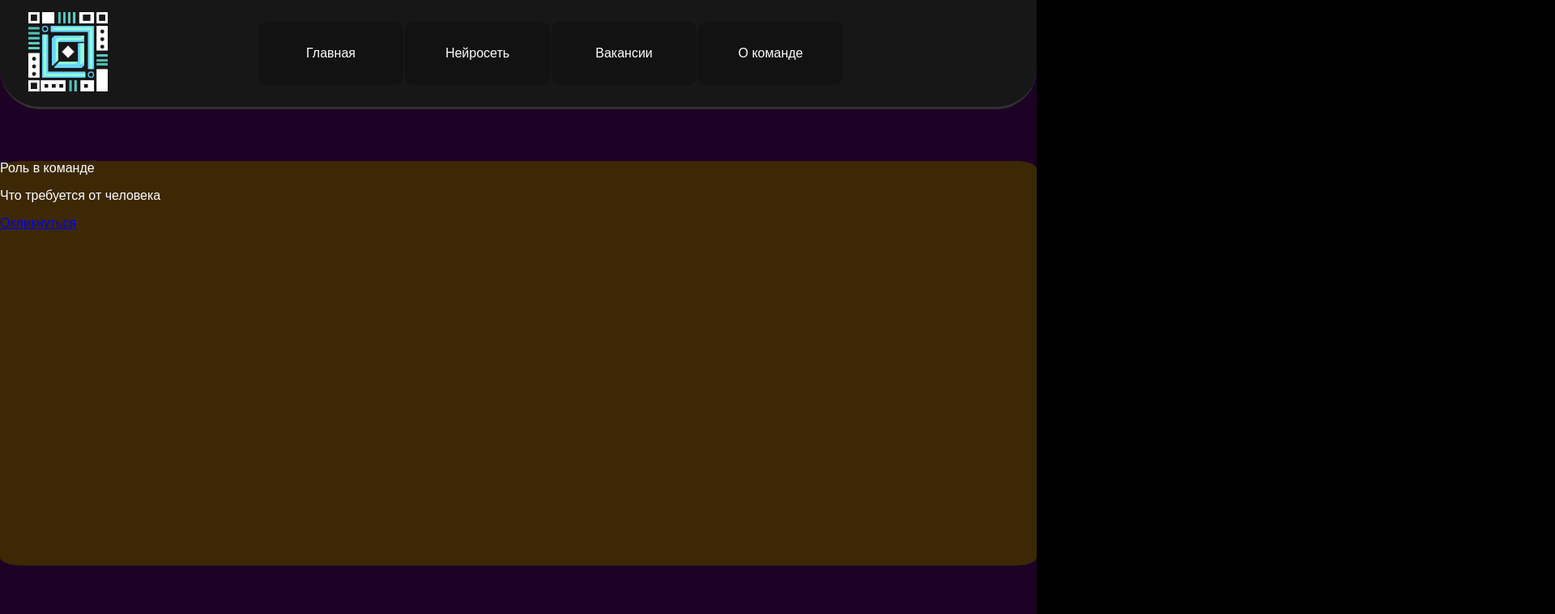
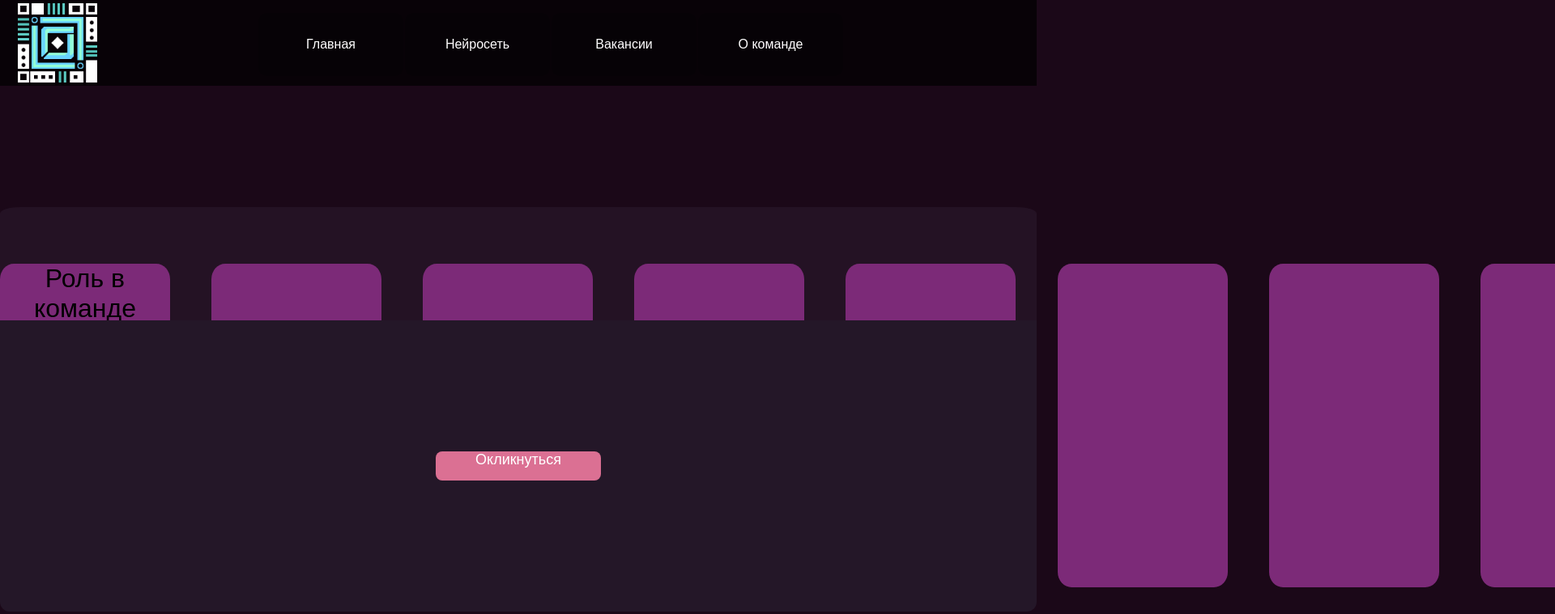
Before and after one commit to strixion/_web, a plain HTML site: page vacs.html in a window 1280 px wide. Shown: the top 759 px of the page at 81% size, 1920 px wide, since content can reach past the window. Drawn offline with nearby package versions, Linux system fonts and the light colour scheme.

Commit message:
Mo'coool

```diff
--- a/css/styles.css
+++ b/css/styles.css
@@ -15,9 +15,14 @@ body {
 html {
   scroll-behavior: smooth;
 }
-
+header {
+  top: 0;
+  width: 100%;
+  position: fixed;
+  z-index: 999;
+}
 nav {
-  background-color: rgba(0, 0, 0, 0.211);
+  background-color: rgba(0, 0, 0, 0.796);
   display: flex;
   align-items: center;
   justify-content: space-between;
--- a/css/vacs-styles.css
+++ b/css/vacs-styles.css
@@ -2,7 +2,7 @@ body {
   margin: 0;
   font-family: "Montserrat-Medium", "Arial", "sans-serif",
     "fonts/Montserrat-Medium.ttf";
-  background-color: #000;
+  background-color: #1b0818;
   color: #fff;
   overflow-x: hidden;
   font-family: Arial;
@@ -20,27 +20,25 @@ body::before {
   width: 100vw;
   height: 100vh;
   z-index: -1;
-  background-color: rgb(30, 2, 38);
+  background-color: #1b0818;
 }
 html {
   scroll-behavior: smooth;
 }
-
 header {
-  background-color: rgba(23, 23, 23, 1);
-  border-radius: 0px 0px 50px 50px;
-  padding: 15px;
-  z-index: 9999;
-  position: sticky;
   top: 0;
-  border-bottom-style: solid;
-  border-color: rgba(113, 113, 113, 0.3);
+  width: 100%;
+  position: fixed;
+  z-index: 999;
 }
-
 nav {
+  background-color: rgba(0, 0, 0, 0.688);
   display: flex;
   align-items: center;
   justify-content: space-between;
+  padding-right: 2px;
+  padding-left: 2px;
+  padding-top: 4px;
 }
 
 .logo {
@@ -103,30 +101,104 @@ nav {
   text-decoration: none;
 }
 
-.cta {
-  z-index: 99999;
-  background-color: #78c6ca;
-  padding: 25px 20px;
-  color: #fff;
-  border-radius: 10px;
-  text-decoration: none;
-  transition: 0.25s ease;
-  cursor: pointer;
-  transition: 0.25s ease;
-}
-
-.cta:hover {
-  background-color: #379499;
-  border-radius: 15px;
-  transform: scale(0.95);
-  transition: 0.45s ease;
-}
-
 .main-section {
-  margin-top: 5%;
+  position: relative;
+  margin-top: 20%;
   border-radius: 2%;
   position: relative;
   width: 100%;
+  height: 400px;
+  background-color: rgba(61, 44, 65, 0.307);
+  justify-content: center;
+}
+.available-vacs {
+  gap: 2%;
+  position: relative;
+  display: flex;
+  top: 5%;
+  width: 200%;
   height: 500px;
-  background-color: #3c2804;
+  overflow-x: visible;
+  justify-content: center;
+  justify-items: center;
+  align-content: center;
+  align-items: center;
 }
+.vac-card {
+  border-radius: calc(1% + 15px);
+  background-color: rgb(124, 42, 120);
+  height: 80%;
+  width: max(10%, 200px);
+  text-align: center;
+  justify-content: center;
+  transition: ease-out 0.4s;
+}
+
+.role {
+  margin-top: 0;
+  font-size: xx-large;
+  filter: invert(100%);
+  position: relative;
+  top: 0;
+  width: 100%;
+}
+
+.line100 {
+  width: 100%;
+  height: 2px;
+  background-color: #000;
+}
+
+.half-cards {
+  justify-content: center;
+  justify-items: center;
+  align-items: center;
+  align-content: center;
+  display: inline-block;
+  width: 100%;
+  height: 90%;
+  position: relative;
+  background-color: rgb(36, 23, 40);
+  top: -90%;
+  border-radius: 0px 0px 12px 12px;
+}
+
+.vac-card p {
+  position: relative;
+  width: 100%;
+  filter: invert(100%);
+  top: 20%;
+}
+
+.vac-card:hover {
+  transform: translateY(-50%);
+}
+
+.half-cards a {
+  justify-content: center;
+  justify-items: center;
+  align-content: center;
+  align-items: center;
+  text-decoration: none;
+  color: white;
+  font-size: large;
+}
+
+.linktotg {
+  height: 10%;
+  width: 16%;
+  background-color: palevioletred;
+  text-align: center;
+  justify-content: center;
+  justify-items: center;
+  position: relative;
+  left: 42%;
+  border-radius: 8px;
+  transition: ease-in-out 0.3s;
+}
+
+.linktotg:hover {
+  background-color: rgb(147, 59, 88);
+  border-radius: 10px;
+  transform: scale(1.1);
+}
```
